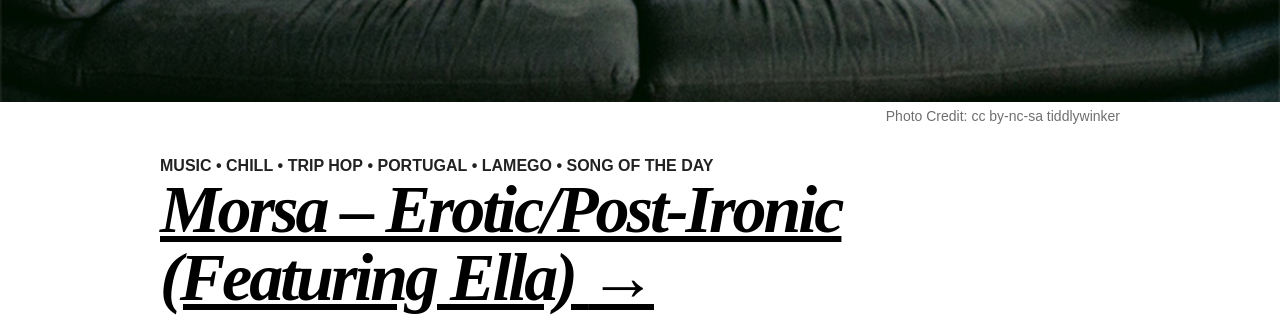
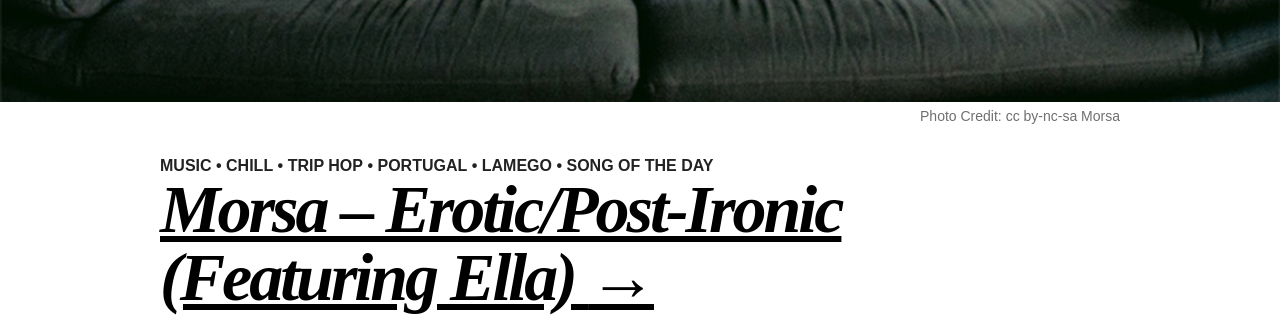
Before and after one commit to bobschi/lebobs.ch, a Jekyll site: the page built from _posts/2013-11-12-sotd-8-morsa-erotic-post-ironic.md, in a window 1280 px wide. Shown: the part 678-995 px from the top of the page. Built offline with Jekyll 4.4.1, drawn with Linux system fonts in a browser that asks for light colours; nearby versions of some CDN libraries.

Commit message:
corrected the image attribution

```diff
--- a/_posts/2013-11-12-sotd-8-morsa-erotic-post-ironic.md
+++ b/_posts/2013-11-12-sotd-8-morsa-erotic-post-ironic.md
@@ -4,8 +4,8 @@ date: 2013-11-12 11:05:00 +0100
 title: "Morsa &ndash; Erotic/Post-Ironic (Featuring Ella)"
 image:
   feature: sotd8-morsa.jpg
-  credit: "cc by-nc-sa tiddlywinker"
-  creditlink: http://www.flickr.com/photos/tiddlywinker/2498466262/in/photostream/
+  credit: "cc by-nc-sa Morsa"
+  creditlink: http://morsa.bandcamp.com/
 thread: 'chill out'
 category: 'musicblog'
 tags: ['music','chill','trip hop','portugal','Lamego', 'song of the day']
```
